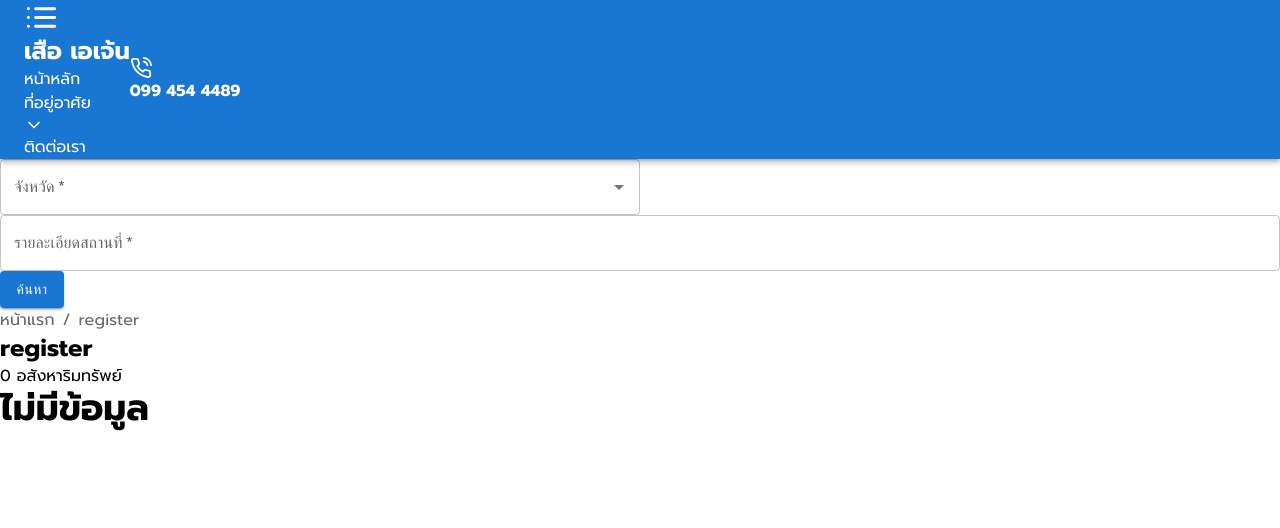
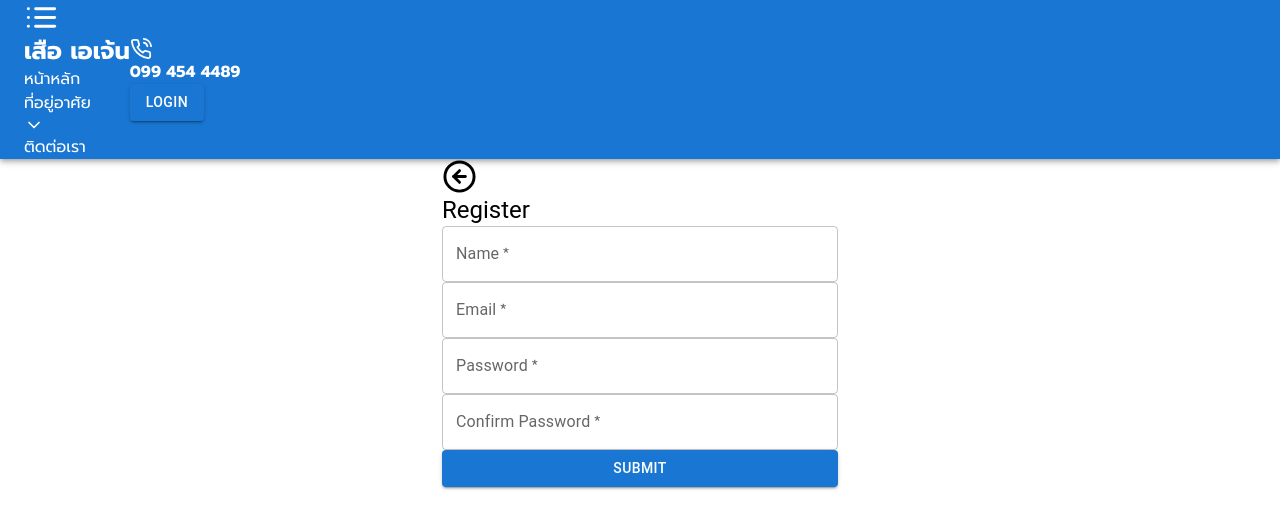
Before and after one commit to pskfdev/home-sale, a React (Vite) app: page /register in a window 1280 px wide. Shown: the top 528 px of the page. Built offline with nearby package versions, Linux system fonts and the light colour scheme.

Commit message:
Add login, register system

```diff
--- /dev/null
+++ b/src/components/navbar/Account.jsx
@@ -0,0 +1,71 @@
+import React, { useState } from "react";
+import { useNavigate } from "react-router-dom";
+
+//Components
+import { IconButton, Menu, MenuItem } from "@mui/material";
+import { FaUserCircle } from "react-icons/fa";
+import { FiPower, FiHome } from "react-icons/fi";
+
+//Functions
+import { logout } from "../../functions/auth";
+
+function Account({ username }) {
+  const [anchorEl, setAnchorEl] = useState(null);
+  const navigate = useNavigate();
+
+  const handleMenu = (event) => {
+    setAnchorEl(event.currentTarget);
+  };
+
+  const handleClose = () => {
+    setAnchorEl(null);
+  };
+
+  return (
+    <div className="hidden lg:flex">
+      <IconButton
+        size="large"
+        aria-label="account of current user"
+        aria-controls="menu-appbar"
+        aria-haspopup="true"
+        onClick={handleMenu}
+        color="inherit"
+      >
+        <div className="flex items-center space-x-2 p-2 bg-blue-900 text-white border-2 border-sky-200 rounded-xl cursor-pointer">
+          <FaUserCircle size={17} className="text-sky-200" />
+          <h4>{username && username}</h4>
+        </div>
+      </IconButton>
+      <Menu
+        id="menu-appbar"
+        anchorEl={anchorEl}
+        anchorOrigin={{
+          vertical: "bottom",
+          horizontal: "right",
+        }}
+        keepMounted
+        transformOrigin={{
+          vertical: "top",
+          horizontal: "right",
+        }}
+        open={Boolean(anchorEl)}
+        onClose={handleClose}
+      >
+        <MenuItem>
+          <span className="mr-2 text-sky-400">
+            <FiHome size={22} />
+          </span>
+          My Assets
+        </MenuItem>
+        <MenuItem onClick={() => logout(navigate)}>
+          <span className="mr-2 text-red-400">
+            <FiPower size={22} />
+          </span>
+          Logout
+        </MenuItem>
+      </Menu>
+    </div>
+  );
+}
+
+export default Account;
--- a/src/components/navbar/Navbar.jsx
+++ b/src/components/navbar/Navbar.jsx
@@ -1,14 +1,26 @@
-import React, { useState } from "react";
-import { Link } from "react-router-dom";
+import React, { useState, useEffect } from "react";
+import { Link, useLocation } from "react-router-dom";
 
 /* Components */
-import { AppBar, Box, Drawer, Menu, MenuItem, Toolbar } from "@mui/material";
+import {
+  AppBar,
+  Box,
+  Button,
+  Drawer,
+  Menu,
+  MenuItem,
+  Toolbar,
+} from "@mui/material";
 import { FiList, FiChevronDown, FiPhoneCall } from "react-icons/fi";
 import SidebarMenu from "./SidebarMenu";
+import Account from "./Account";
 
 function Navbar() {
   const [menu, setMenu] = useState(null);
   const openMenu = Boolean(menu);
+  const location = useLocation();
+  const username = localStorage.getItem("username");
+
   const handleDropdown = (event) => {
     setMenu(event.currentTarget);
   };
@@ -20,6 +32,8 @@ function Navbar() {
   const toggleDrawer = (newOpen) => () => {
     setOpen(newOpen);
   };
+
+  useEffect(() => {}, [location.pathname]);
 
   return (
     <Box sx={{ flexGrow: 1 }}>
@@ -62,16 +76,30 @@ function Navbar() {
                   onClose={selectDropdown}
                   className="mt-2"
                 >
-                  <MenuItem component={Link} to="/townhouse">ทาวน์เฮ้าส์</MenuItem>
+                  <MenuItem component={Link} to="/townhouse">
+                    ทาวน์เฮ้าส์
+                  </MenuItem>
                   <MenuItem component={Link} to="/ready-build">
                     ที่พร้อมสิ่งปลูกสร้าง
                   </MenuItem>
-                  <MenuItem component={Link} to="/semi-detached-house">บ้านแฝด</MenuItem>
-                  <MenuItem component={Link} to="/condo">คอนโดมิเนียม</MenuItem>
-                  <MenuItem component={Link} to="/land">ที่ดิน</MenuItem>
-                  <MenuItem component={Link} to="/single-house">บ้านเดี่ยว</MenuItem>
-                  <MenuItem component={Link} to="/apartment">อพาร์ทเมนท์</MenuItem>
-                  <MenuItem component={Link} to="/commercial-building">อาคารพาณิชย์</MenuItem>
+                  <MenuItem component={Link} to="/semi-detached-house">
+                    บ้านแฝด
+                  </MenuItem>
+                  <MenuItem component={Link} to="/condo">
+                    คอนโดมิเนียม
+                  </MenuItem>
+                  <MenuItem component={Link} to="/land">
+                    ที่ดิน
+                  </MenuItem>
+                  <MenuItem component={Link} to="/single-house">
+                    บ้านเดี่ยว
+                  </MenuItem>
+                  <MenuItem component={Link} to="/apartment">
+                    อพาร์ทเมนท์
+                  </MenuItem>
+                  <MenuItem component={Link} to="/commercial-building">
+                    อาคารพาณิชย์
+                  </MenuItem>
                 </Menu>
               </div>
               <Link to={`/contact`}>ติดต่อเรา</Link>
@@ -79,9 +107,27 @@ function Navbar() {
           </div>
 
           {/* flex-end */}
-          <div className="flex items-center space-x-2 p-2 bg-blue-900 text-white rounded-xl">
-            <FiPhoneCall size={22} className="mt-1" />
-            <h4>099 454 4489</h4>
+          <div className="flex items-center">
+            <div className="flex items-center space-x-2 p-2 bg-blue-900 text-white rounded-xl">
+              <FiPhoneCall size={22} className="mt-1" />
+              <h4>099 454 4489</h4>
+            </div>
+
+            {/* Check Login ? */}
+            {username ? (
+              <Account username={username} />
+            ) : (
+              <div className="ms-2 hidden lg:flex">
+                <Button
+                  component={Link}
+                  to="/login"
+                  variant="contained"
+                  className="!bg-blue-900 !text-white hover:!bg-blue-700"
+                >
+                  Login
+                </Button>
+              </div>
+            )}
           </div>
         </Toolbar>
       </AppBar>
--- a/src/components/navbar/SidebarMenu.jsx
+++ b/src/components/navbar/SidebarMenu.jsx
@@ -1,9 +1,10 @@
 import React, { useState } from "react";
-import { Link } from "react-router-dom";
+import { Link, useNavigate } from "react-router-dom";
 
 //Components
 import {
   Box,
+  Button,
   Collapse,
   Divider,
   List,
@@ -13,9 +14,31 @@ import {
   ListSubheader,
 } from "@mui/material";
 import { FiChevronDown, FiChevronUp } from "react-icons/fi";
+import { FaUserCircle } from "react-icons/fa";
+
+//Functions
+import { logout } from "../../functions/auth";
+
+const HeaderMenu = () => {
+  const username = localStorage.getItem("username");
+
+  return (
+    <div className="bg-blue-700 flex items-center justify-between text-white p-4 text-xl font-bold tracking-widest">
+      <p>เมนู</p>
+      {username && (
+        <div className="flex items-center space-x-2 px-2 bg-blue-900 text-white border-2 border-sky-200 rounded-xl cursor-pointer">
+          <FaUserCircle size={17} className="text-sky-200" />
+          <h4>{username}</h4>
+        </div>
+      )}
+    </div>
+  );
+};
 
 function SidebarMenu() {
   const [subMenu, setSubmenu] = useState(false);
+  const username = localStorage.getItem("username");
+  const navigate = useNavigate();
 
   const handleClick = () => {
     setSubmenu(!subMenu);
@@ -25,10 +48,9 @@ function SidebarMenu() {
     <Box
       sx={{ width: 250 }}
       role="presentation"
+      className="flex flex-col justify-between h-full"
     >
-      <List
-        subheader={<div className="bg-blue-700 text-white p-4 text-xl font-bold tracking-widest">เมนู</div>}
-      >
+      <List subheader={<HeaderMenu />}>
         <ListItem disablePadding>
           <ListItemButton component={Link} to="/">
             <ListItemText primary="หน้าหลัก" />
@@ -93,6 +115,19 @@ function SidebarMenu() {
           </ListItemButton>
         </ListItem>
       </List>
+
+      {/* Logout */}
+      <div className="mx-auto py-4">
+        {username ? (
+          <Button variant="outlined" color="error" onClick={() => logout(navigate)}>
+            logout
+          </Button>
+        ) : (
+          <Button variant="outlined" component={Link} to="/login">
+            login
+          </Button>
+        )}
+      </div>
     </Box>
   );
 }
--- a/src/functions/admin/dataProvider.js
+++ b/src/functions/admin/dataProvider.js
@@ -1,7 +1,5 @@
 import axios from "axios";
 
-const token =
-  "eyJhbGciOiJIUzI1NiIsInR5cCI6IkpXVCJ9.eyJpZCI6MSwiZW1haWwiOiJhZG1pbkBnbWFpbC5jb20iLCJyb2xlIjoiYWRtaW4iLCJpYXQiOjE3Mjk5MzE2NjgsImV4cCI6MTczMTIyNzY2OH0.B3g6Sh55jAe-3dD-cCnHWJigFnQQj_gy9QjtMMTwG_U";
 // สร้างรายการ path ที่ต้องใช้ token
 const protectedPaths = ["/user", "/wishlist"];
 
@@ -15,6 +13,8 @@ const axiosInstance = axios.create({
 
 // เพิ่ม token เข้าใน request headers ถ้า path นั้นต้องการ token
 axiosInstance.interceptors.request.use((config) => {
+  const token = localStorage.getItem("token");
+
   // ตรวจสอบว่าชื่อ path อยู่ในรายการ protectedPaths หรือไม่
   const isProtectedPath = protectedPaths.some((path) =>
     config.url.includes(path)
--- a/src/pages/ListHome.jsx
+++ b/src/pages/ListHome.jsx
@@ -3,6 +3,7 @@ import { Link, useLocation } from "react-router-dom";
 
 //Components
 import { Autocomplete, Breadcrumbs, Button, TextField } from "@mui/material";
+import { FiPlusCircle } from "react-icons/fi";
 import Cardhouse from "../components/util/Card-house";
 
 const county = [
@@ -28,6 +29,8 @@ function ListHome() {
   /* Get pathname */
   const location = useLocation();
   const pathname = location.pathname.substring(1);
+  /* Get token */
+  const token = localStorage.getItem("token");
 
   const handleChange = (e) => {
     /* const { name, value } = e.target; */
@@ -43,7 +46,7 @@ function ListHome() {
     if (data.length == 0) {
       alert("ไม่มีข้อมูลที่ค้นหา");
       return;
-    } else if(!value.current.county|| !value.current.detail) {
+    } else if (!value.current.county || !value.current.detail) {
       alert("กรุณากรอกข้อมูลให้ครบถ้วน");
       return;
     }
@@ -88,7 +91,9 @@ function ListHome() {
           disablePortal
           options={county}
           sx={{ width: "50%" }}
-          renderInput={(params) => <TextField required {...params} label="จังหวัด" />}
+          renderInput={(params) => (
+            <TextField required {...params} label="จังหวัด" />
+          )}
           onChange={(e, v) => (value.current.county = v)}
         />
 
@@ -114,12 +119,17 @@ function ListHome() {
             <Link to="/">หน้าแรก</Link>
             <p className="text-gray-700">{pathname}</p>
           </Breadcrumbs>
-          <h2 className="uppercase">{pathname}</h2>
+          <div className="flex items-center space-x-5">
+            <h2 className="uppercase">{pathname}</h2>
+            {token && <FiPlusCircle size={29} className="text-green-500 cursor-pointer hover:scale-125 hover:text-green-700" />}
+          </div>
         </div>
 
         {/* list-house */}
         <div className="space-y-5">
-          <p className="text-yellow-500">{dataSearch?.length} อสังหาริมทรัพย์</p>
+          <p className="text-yellow-500">
+            {dataSearch?.length} อสังหาริมทรัพย์
+          </p>
 
           <div className="space-y-5">
             {dataSearch.length != 0 ? (
--- a/src/pages/auth/Login.jsx
+++ b/src/pages/auth/Login.jsx
@@ -1,13 +1,11 @@
 import React, { useState } from "react";
 import { useNotify } from "react-admin";
-import { useNavigate } from "react-router-dom";
+import { Link, useNavigate } from "react-router-dom";
 
 //components
 import { Box, Button, TextField, Typography } from "@mui/material";
-
 //functions
 import { login } from "../../functions/auth";
-
 
 function Login() {
   const [email, setEmail] = useState("");
@@ -21,12 +19,13 @@ function Login() {
     login({ email, password })
       .then((res) => {
         localStorage.setItem("token", res.data.token);
-        localStorage.setItem("username", res.data.payload.name)
-        localStorage.setItem("userrole", res.data.payload.role)
+        localStorage.setItem("username", res.data.payload.name);
+        localStorage.setItem("userrole", res.data.payload.role);
         roleBaseRedirect(res.data.payload.role);
       })
       .catch((err) => {
         console.log("Error", err);
+        alert(err.response.data.msg);
         notify(err.response.data.msg, { type: "error" });
       });
   };
@@ -40,12 +39,19 @@ function Login() {
   };
 
   return (
-    <Box display="flex" flexDirection="column" alignItems="center" mt={10}>
-      <Typography variant="h4" gutterBottom>
+    <Box
+      display="flex"
+      flexDirection="column"
+      alignItems="center"
+      mt={10}
+      className="h-screen"
+    >
+      <Typography variant="h4" gutterBottom className="uppercase">
         Login
       </Typography>
       <form onSubmit={handleLogin}>
         <TextField
+          required
           label="Email"
           value={email}
           onChange={(e) => setEmail(e.target.value)}
@@ -53,6 +59,7 @@ function Login() {
           margin="normal"
         />
         <TextField
+          required
           label="Password"
           type="password"
           value={password}
@@ -64,6 +71,12 @@ function Login() {
           Login
         </Button>
       </form>
+      <Link
+        to="/register"
+        className="mt-5 text-blue-500 uppercase underline underline-offset-4"
+      >
+        register
+      </Link>
     </Box>
   );
 }
--- /dev/null
+++ b/src/pages/auth/Register.jsx
@@ -0,0 +1,137 @@
+import React, { useState } from "react";
+//Components
+import { TextField, Button, Typography, Container, Box } from "@mui/material";
+import { FiArrowLeftCircle } from "react-icons/fi";
+//Functions
+import { register } from "../../functions/auth";
+import { Link } from "react-router-dom";
+
+function Register() {
+  const [formData, setFormData] = useState({
+    email: "",
+    password: "",
+    cpassword: "",
+    name: "",
+  });
+
+  const [errors, setErrors] = useState({
+    passwordMatch: false,
+  });
+
+  const handleChange = (e) => {
+    const { name, value } = e.target;
+    setFormData({
+      ...formData,
+      [name]: value,
+    });
+
+    // validate confirmPassword และ password
+    if (name === "password" || name === "cpassword") {
+      setErrors({
+        ...errors,
+        passwordMatch:
+          (formData.password !== value && name === "cpassword") ||
+          (formData.cpassword !== value && name === "password"),
+      });
+    }
+  };
+
+  const handleSubmit = (e) => {
+    e.preventDefault();
+
+    if (!errors.passwordMatch) {
+      register(formData)
+        .then((res) => {
+          alert(res.data.msg);
+        })
+        .catch((err) => {
+          console.log("Error", err);
+          alert("Register fail!!");
+        });
+    }
+
+    setFormData({
+      email: "",
+      password: "",
+      cpassword: "",
+      name: "",
+    });
+  };
+
+  return (
+    <Container
+      maxWidth="xs"
+      className="flex justify-center items-center min-h-screen"
+    >
+      <Link to="/login" className="absolute top-20 left-4 cursor-pointer">
+        <FiArrowLeftCircle size={35} className="text-gray-400 hover:text-blue-400" />
+      </Link>
+
+      <Box className="bg-white p-6 rounded-lg shadow-lg w-full">
+        <Typography variant="h5" className="text-center uppercase pb-4">
+          Register
+        </Typography>
+
+        <form onSubmit={handleSubmit} className="flex flex-col gap-5">
+          <TextField
+            required
+            label="Name"
+            name="name"
+            variant="outlined"
+            fullWidth
+            value={formData.name}
+            onChange={handleChange}
+          />
+
+          <TextField
+            required
+            label="Email"
+            name="email"
+            variant="outlined"
+            type="email"
+            fullWidth
+            value={formData.email}
+            onChange={handleChange}
+          />
+
+          <TextField
+            required
+            label="Password"
+            name="password"
+            variant="outlined"
+            type="password"
+            fullWidth
+            value={formData.password}
+            onChange={handleChange}
+          />
+
+          <TextField
+            required
+            label="Confirm Password"
+            name="cpassword"
+            variant="outlined"
+            type="password"
+            fullWidth
+            value={formData.cpassword}
+            onChange={handleChange}
+            error={errors.passwordMatch}
+            helperText={errors.passwordMatch ? "Passwords do not match" : ""}
+          />
+
+          <Button
+            variant="contained"
+            color="primary"
+            fullWidth
+            type="submit"
+            className="bg-blue-500 hover:bg-blue-700 text-white"
+            disabled={errors.passwordMatch}
+          >
+            Submit
+          </Button>
+        </form>
+      </Box>
+    </Container>
+  );
+}
+
+export default Register;
```
Also changed, not shown: src/functions/admin/authProvider.js (+12 -5 lines), src/functions/assets.js (+0 -12 lines), src/functions/auth.js (+33 -4 lines), src/router.jsx (+10 -0 lines).
